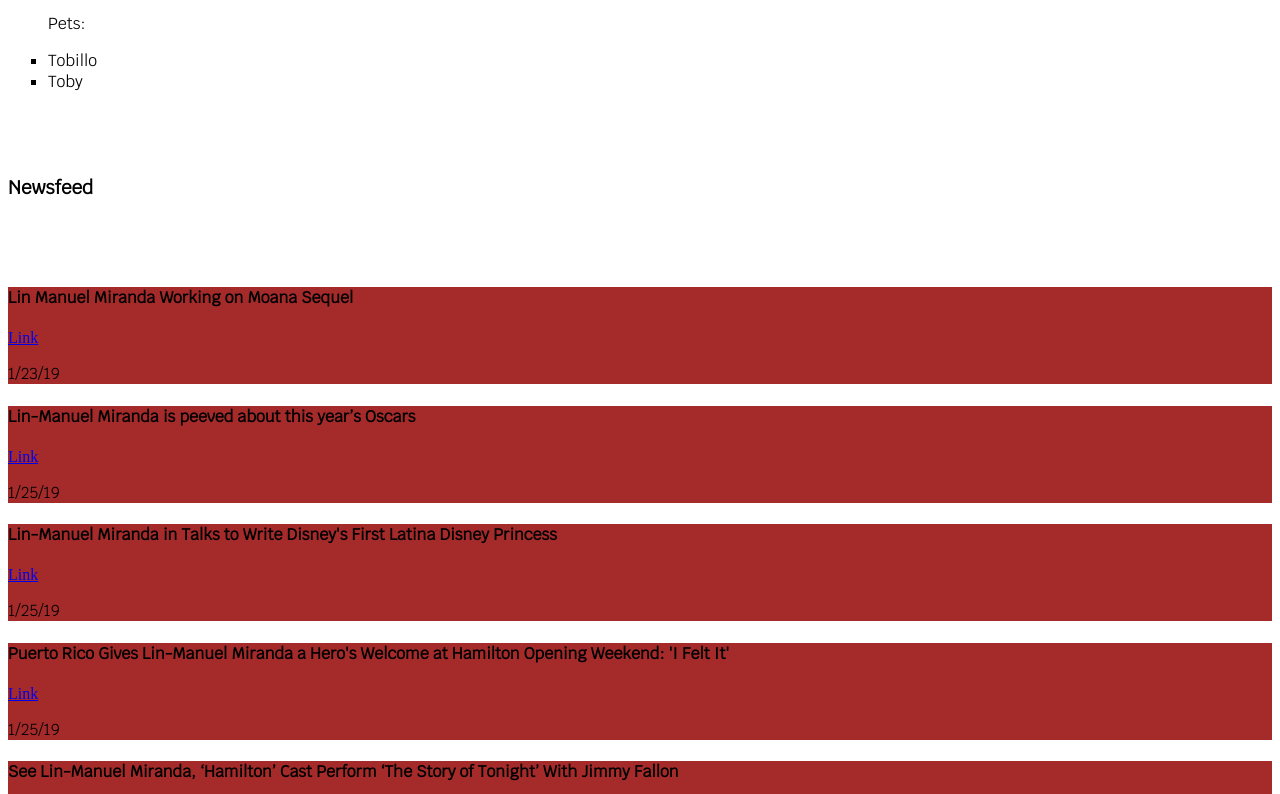
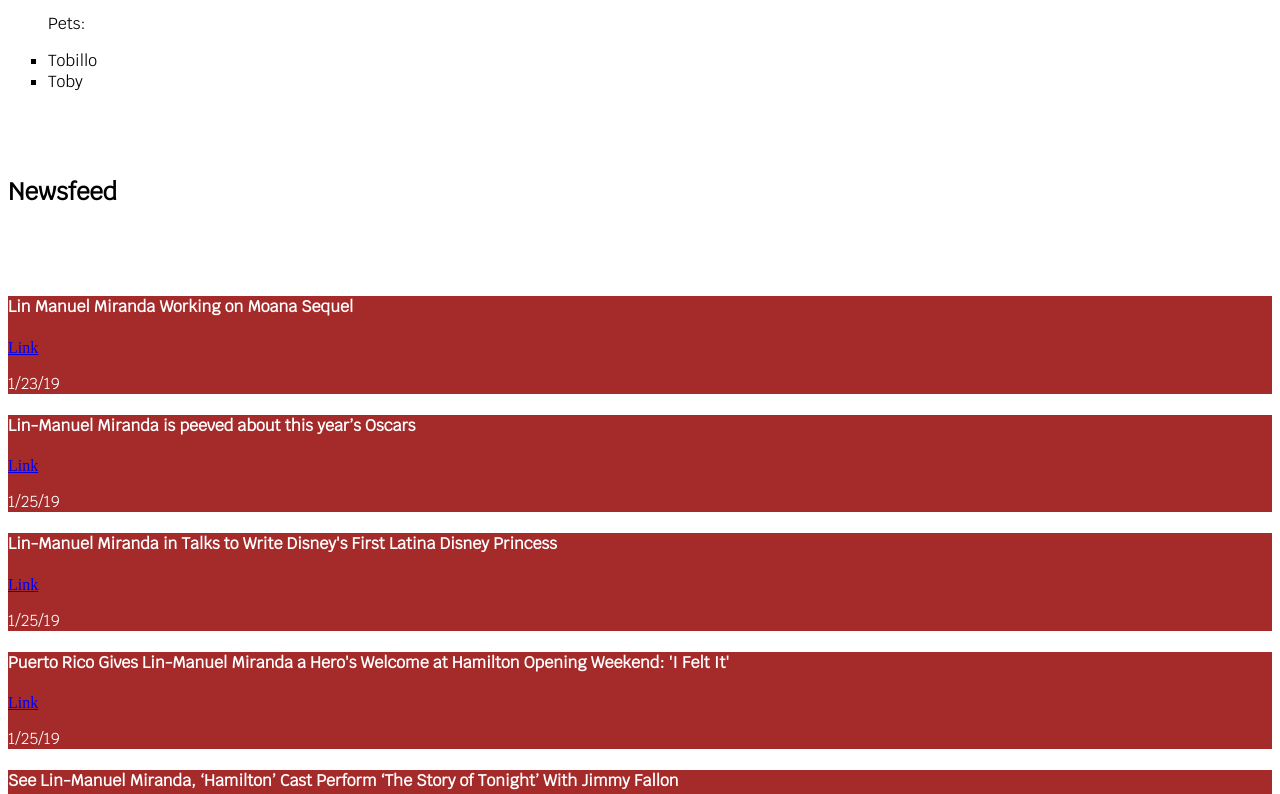
Before and after one commit to NewForce-at-Mountwest/celebrity-tribute-javascript-what-is-a-hamilton, a plain HTML site: page index.html in a window 1280 px wide. Shown: the part 798-1592 px from the top of the page. Drawn offline with Linux system fonts and the light colour scheme.

Commit message:
Changed Header size and changed font color

```diff
--- a/script.js
+++ b/script.js
@@ -246,7 +246,7 @@ const buildSectionExtras = (style, array, header, sectionClass)=>{
    console.log("this is the string it is building in online res", buildString)
   }
   //add header to string
-  buildString = `${h3(header)}<section class =${sectionClass}>${buildString}</section>`
+  buildString = `${h2(header)}<section class =${sectionClass}>${buildString}</section>`
   //return HTML string
   return buildString;
   }
--- a/style.css
+++ b/style.css
@@ -63,5 +63,6 @@ h2, h3, h4, p, ul{
 }
 
 .newsfeed{
-    background-color: brown
+    background-color: brown;
+    color: white;
 }
```
